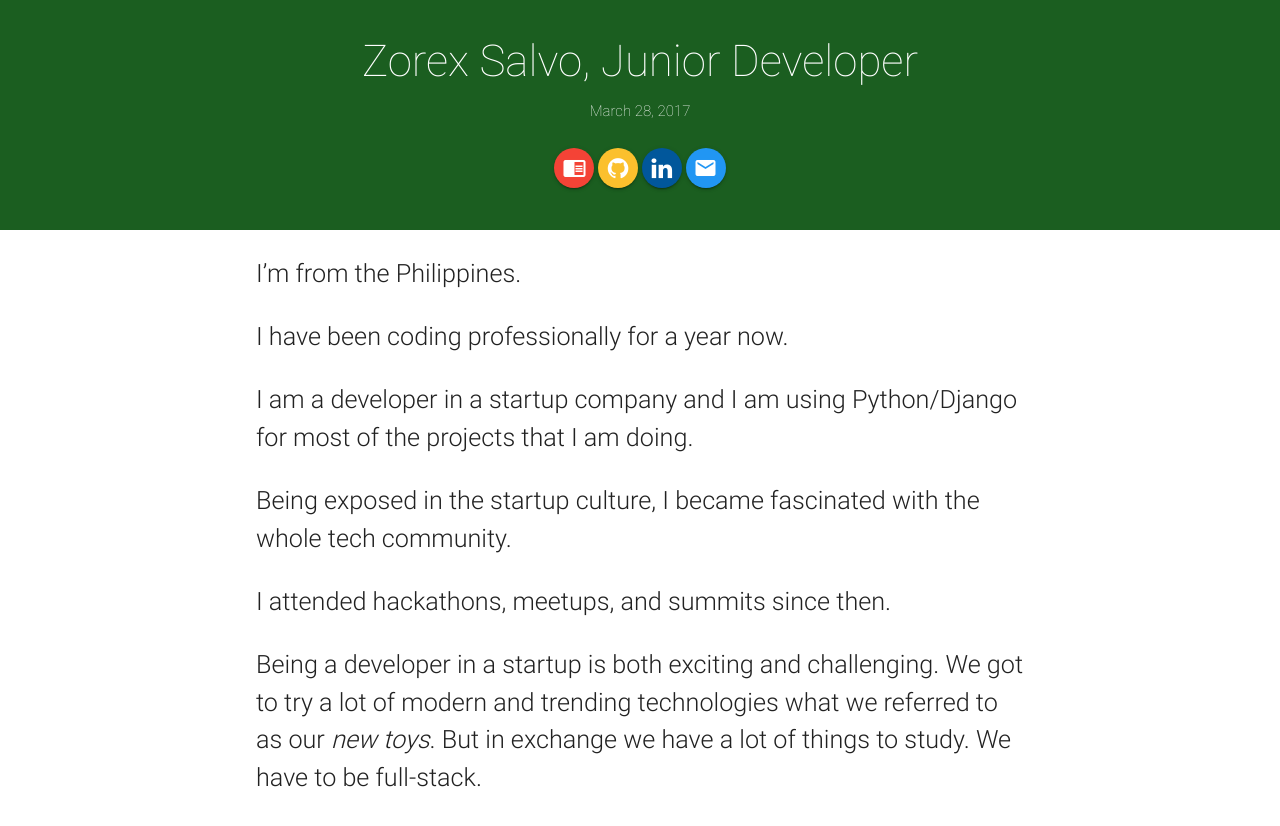
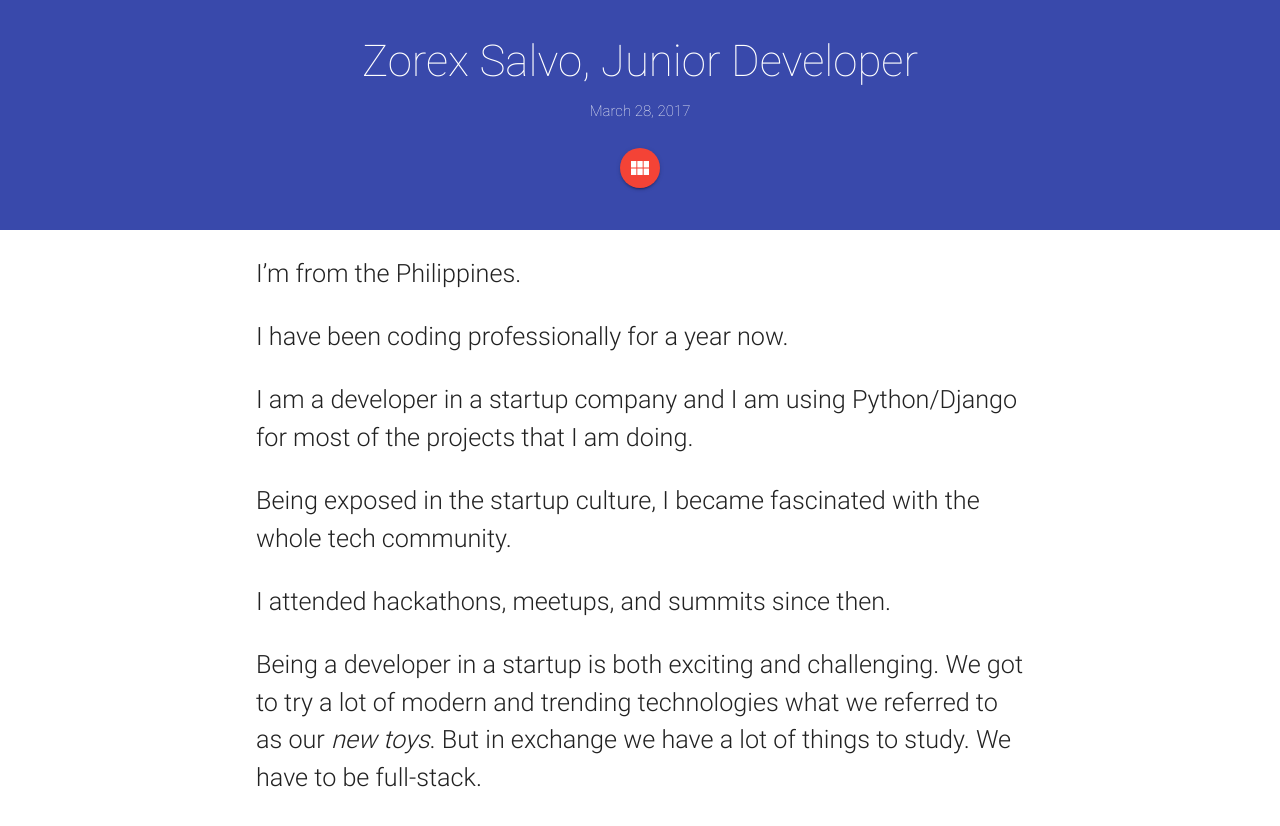
Before and after one commit to zorexsalvo/zorexsalvo.com, a Jekyll site: the page built from _posts/2017-03-28-zorex-salvo-junior-developer.md, in a window 1280 px wide. Shown: the top 826 px of the page. Built offline with Jekyll 4.4.1, drawn with Linux system fonts in a browser that asks for light colours; nearby versions of some CDN libraries.

Commit message:
Design modifications

```diff
--- a/_layouts/post.html
+++ b/_layouts/post.html
@@ -1,40 +1,19 @@
 ---
 layout: default
 ---
-<div class="section no-pad-bot green darken-4" id="index-banner">
+<div class="section no-pad-bot indigo darken-1" id="index-banner">
   <div class="container">
     <h3 class="header center thin home-header">{{ page.title }}</h3>
     <h6 class="header col s12 light home-header thin center">{{ page.date | date: "%B %d, %Y" }}</h6>
     <br>
     <div class="row center" style="position: relative;">
       <a class="btn-floating red tooltipped"
-         data-position="left"
+         data-position="bottom"
          data-delay="50"
-         data-tooltip="Blog"
+         data-tooltip="Blogs"
          @click="toggleBlog"
-         href="#blog">
-        <i class="material-icons">chrome_reader_mode</i>
-      </a>
-      <a class="btn-floating yellow darken-2 tooltipped"
-         data-position="top"
-         data-delay="50"
-         data-tooltip="GitHub"
-         href="https://github.com/{{ page.github_url }}">
-        <i class="fa fa-github"></i>
-      </a>
-      <a class="btn-floating light-blue darken-4 tooltipped"
-         data-position="bottom" data-delay="50"
-                                data-tooltip="Linkedn"
-                                href="https://www.linkedin.com/in/{{ page.linkedin_url }}"
-                                target="_top">
-        <i class="fa fa-linkedin"></i>
-      </a>
-      <a class="btn-floating blue tooltipped"
-         data-position="right"
-         data-delay="50"
-         data-tooltip="Mail"
-         href="mailto:{{ page.email_address }}">
-        <i class="material-icons">email</i>
+         href="/">
+        <i class="material-icons">view_module</i>
       </a>
     </div>
     <br>
@@ -43,3 +22,5 @@ layout: default
 <div class="container blog flow-text">
   {{ content }}
 </div>
+<br>
+<br>
--- a/css/style.css
+++ b/css/style.css
@@ -3,8 +3,7 @@
  * Use this file to override Materialize files so you can update
  * the core Materialize files in the future
  *
- * Made By MaterializeCSS.com
- */
+ * Made By MaterializeCSS.com */
 
 .icon-block {
   padding: 0 15px;
@@ -35,5 +34,13 @@
   height: 400px;
 }
 .blog {
-  width: 60%;
+width: 60%;
 }
+body {
+    display: flex;
+    min-height: 100vh;
+    flex-direction: column;
+}
+main {
+    flex: 1 0 auto;
+}
```
Also changed, not shown: _layouts/default.html (line endings or trailing spaces).
